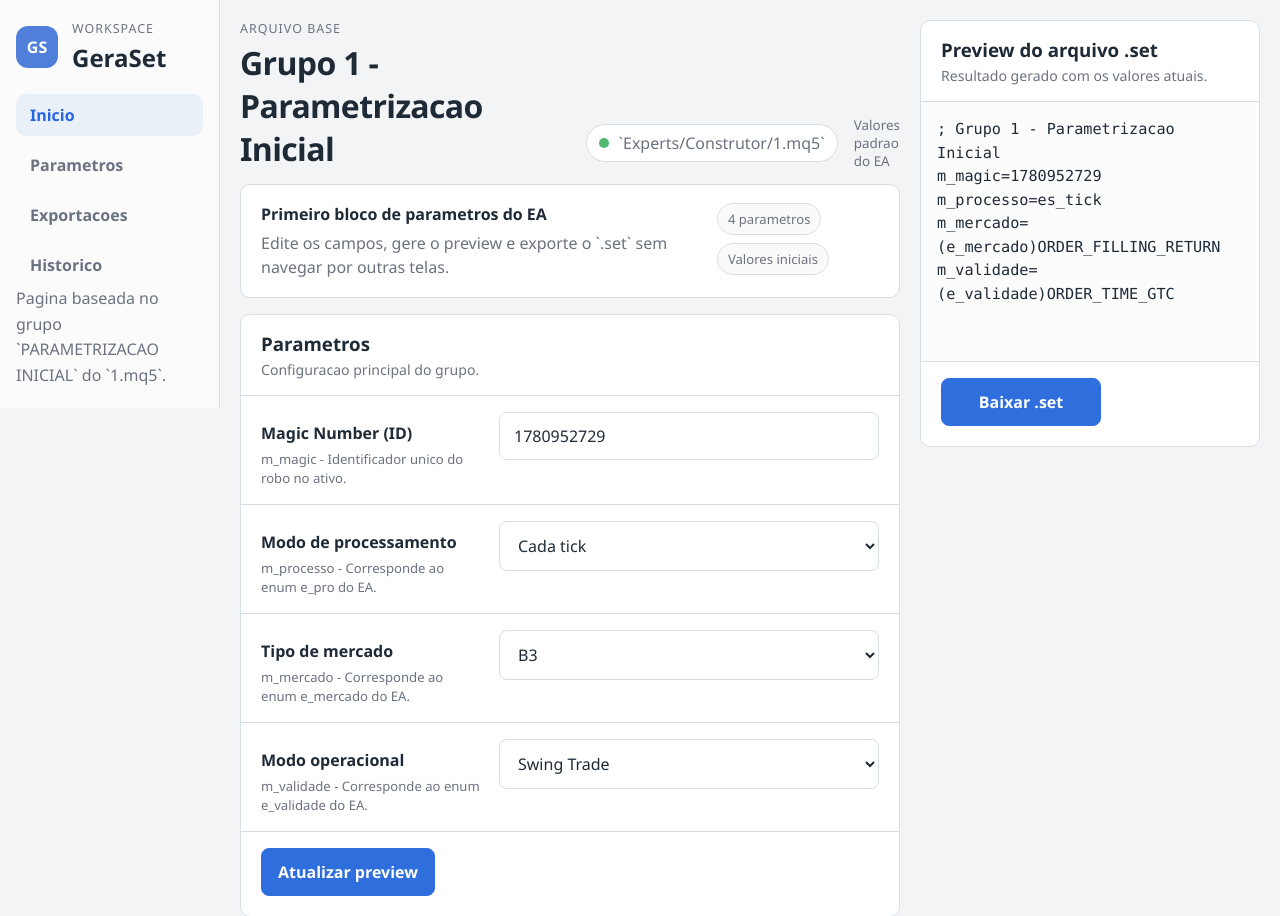
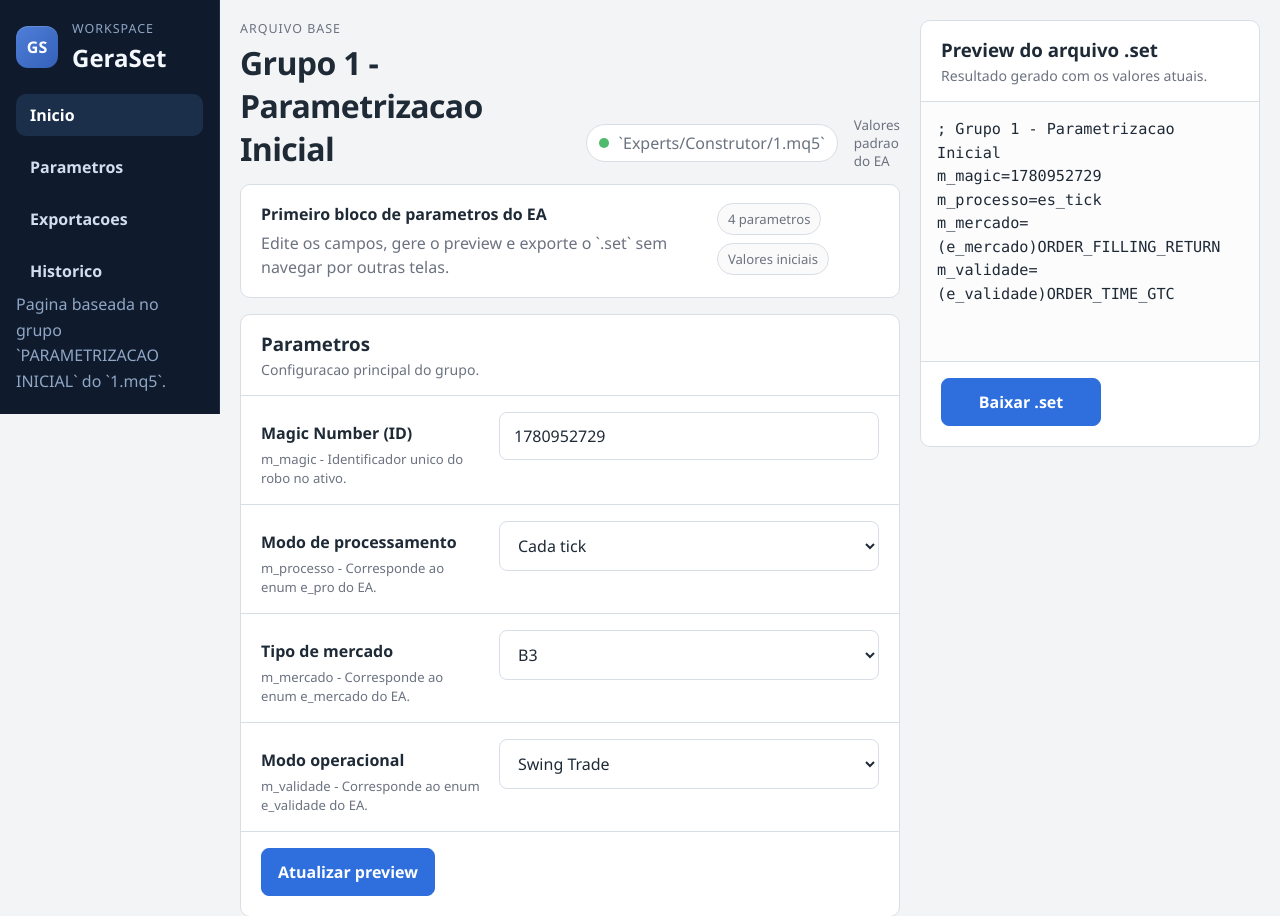
Before and after one commit to MarceloAnsilago/v4, a Flask app: page /grupo-1 in a window 1280 px wide. Shown: the top 916 px of the page. Run offline with Flask 3, Linux system fonts and the light colour scheme.

Commit message:
Cor da sidebar

```diff
--- a/static/style.css
+++ b/static/style.css
@@ -586,7 +586,17 @@ a {
 
 .group-page .sidebar {
     padding: 20px 16px;
-    background: #fbfbfc;
+    background: #0f1b2d;
+    border-right: 1px solid #1d2d45;
+}
+
+.group-page .brand-overline,
+.group-page .sidebar .muted {
+    color: #90a6c4;
+}
+
+.group-page .sidebar h1 {
+    color: #f4f7fb;
 }
 
 .group-page .brand {
@@ -597,7 +607,22 @@ a {
     width: 42px;
     height: 42px;
     border-radius: 12px;
-    background: #4f7fd9;
+    background: linear-gradient(135deg, #4f7fd9 0%, #3460b8 100%);
+    box-shadow: inset 0 1px 0 rgba(255, 255, 255, 0.14);
+}
+
+.group-page .sidebar-nav {
+    gap: 10px;
+}
+
+.group-page .nav-item {
+    color: #d2ddef;
+}
+
+.group-page .nav-item.active,
+.group-page .nav-item:hover {
+    background: #1b2f4a;
+    color: #ffffff;
 }
 
 .group-page .main-panel {
```
